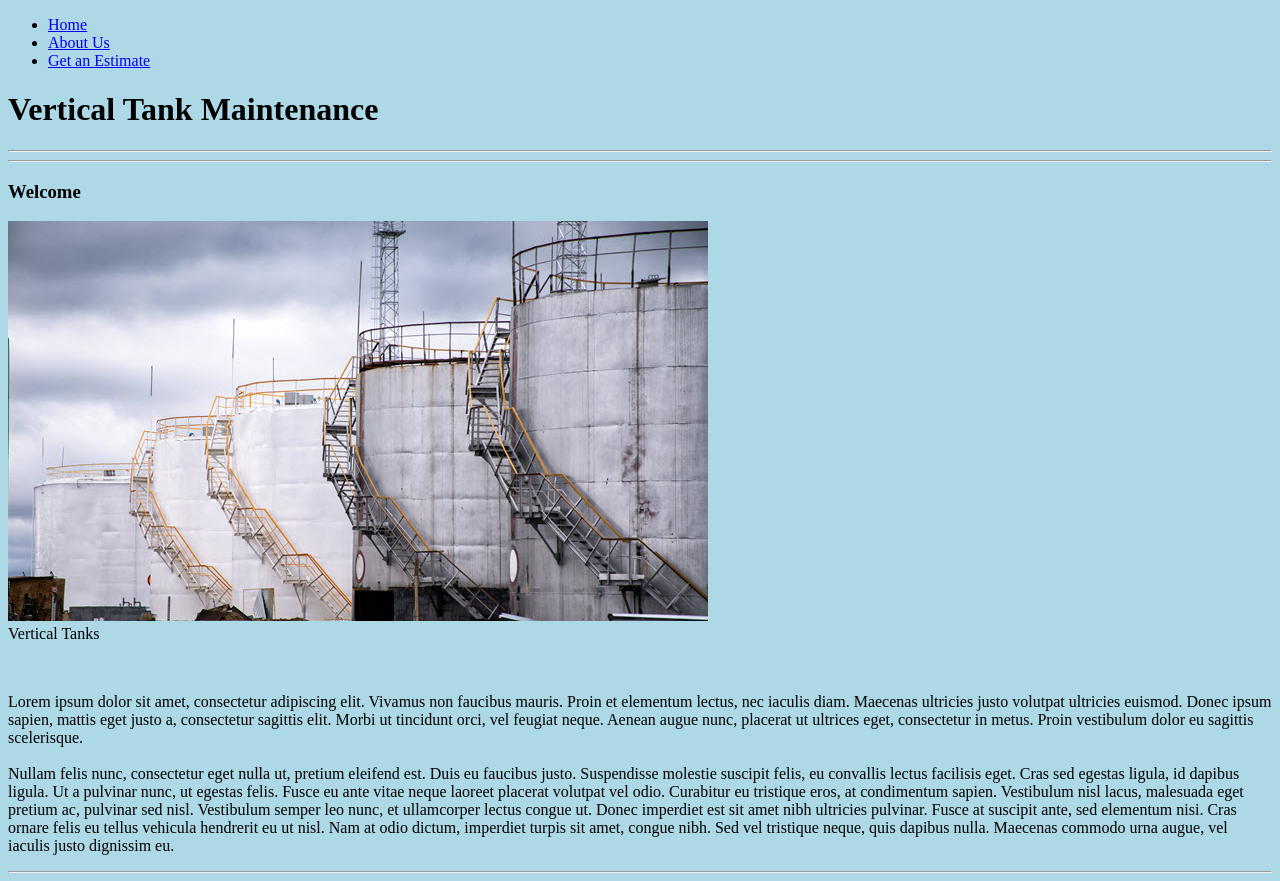
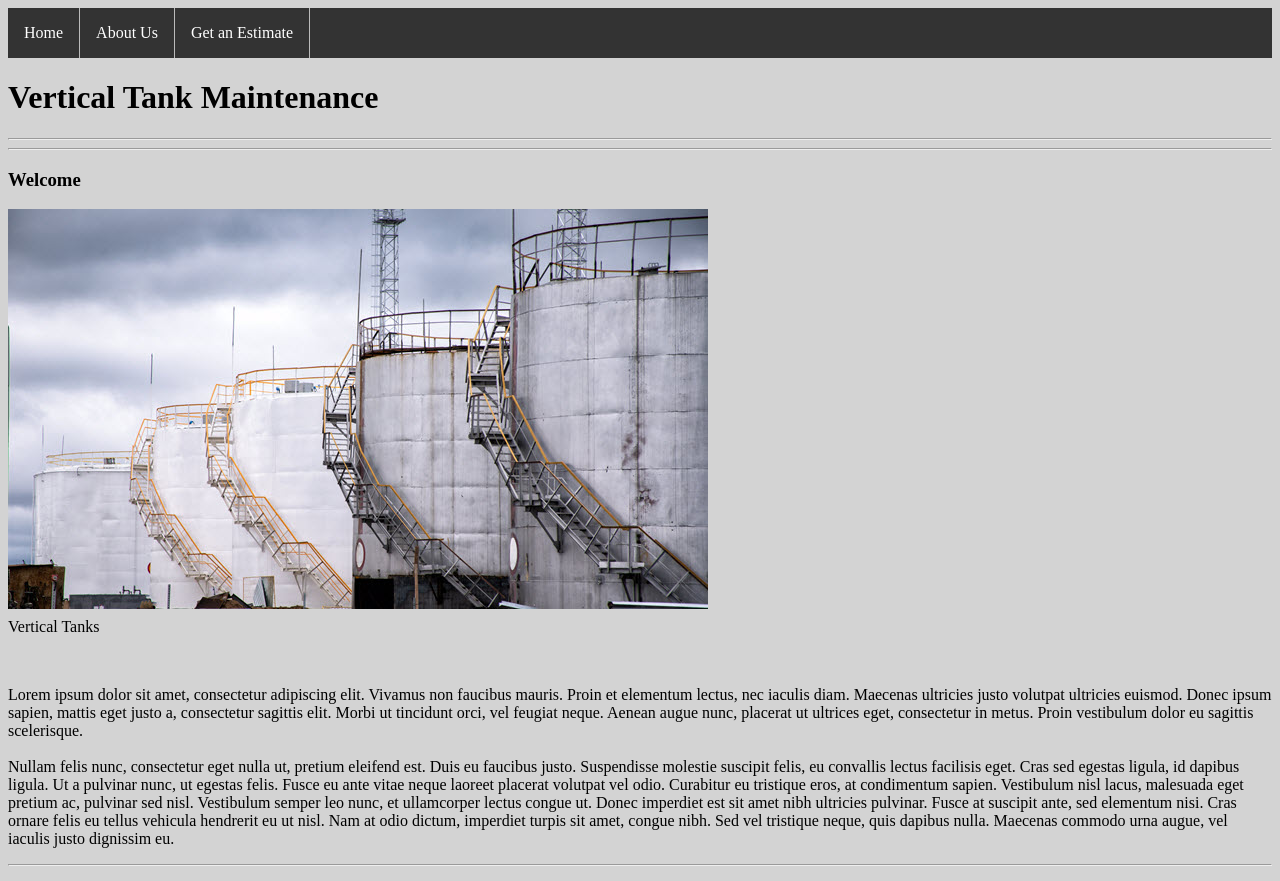
Before and after one commit to tnachman/vertical_tank_maintenance_hw8, a Flask app: page / in a window 1280 px wide. Run offline with Flask 2, Linux system fonts and the light colour scheme.

Commit message:
Added formatting navbar and figure caption

```diff
--- a/static/css/stylesheet.css
+++ b/static/css/stylesheet.css
@@ -1,7 +1,42 @@
 body {
-  background-color: lightblue;
+  background-color: lightgrey;
 }
 
 figure {
   margin-left: 0px;
 }
+
+ul {
+  list-style-type: none;
+  margin: 0px;
+  padding: 0;
+  overflow: hidden;
+  background-color: #333;
+}
+li {
+  float: left;
+}
+
+li a {
+  display: block;
+  color: white;
+  text-align: center;
+  padding: 16px 16px;
+  text-decoration: none;
+}
+
+li a:hover:not(.active) {
+  background-color: cadetblue;
+}
+
+.active {
+  background-color: cadetblue;
+}
+
+li {
+  border-right: 1px solid #bbb;
+}
+
+figcaption {
+  margin-top: 5px;
+}
```
